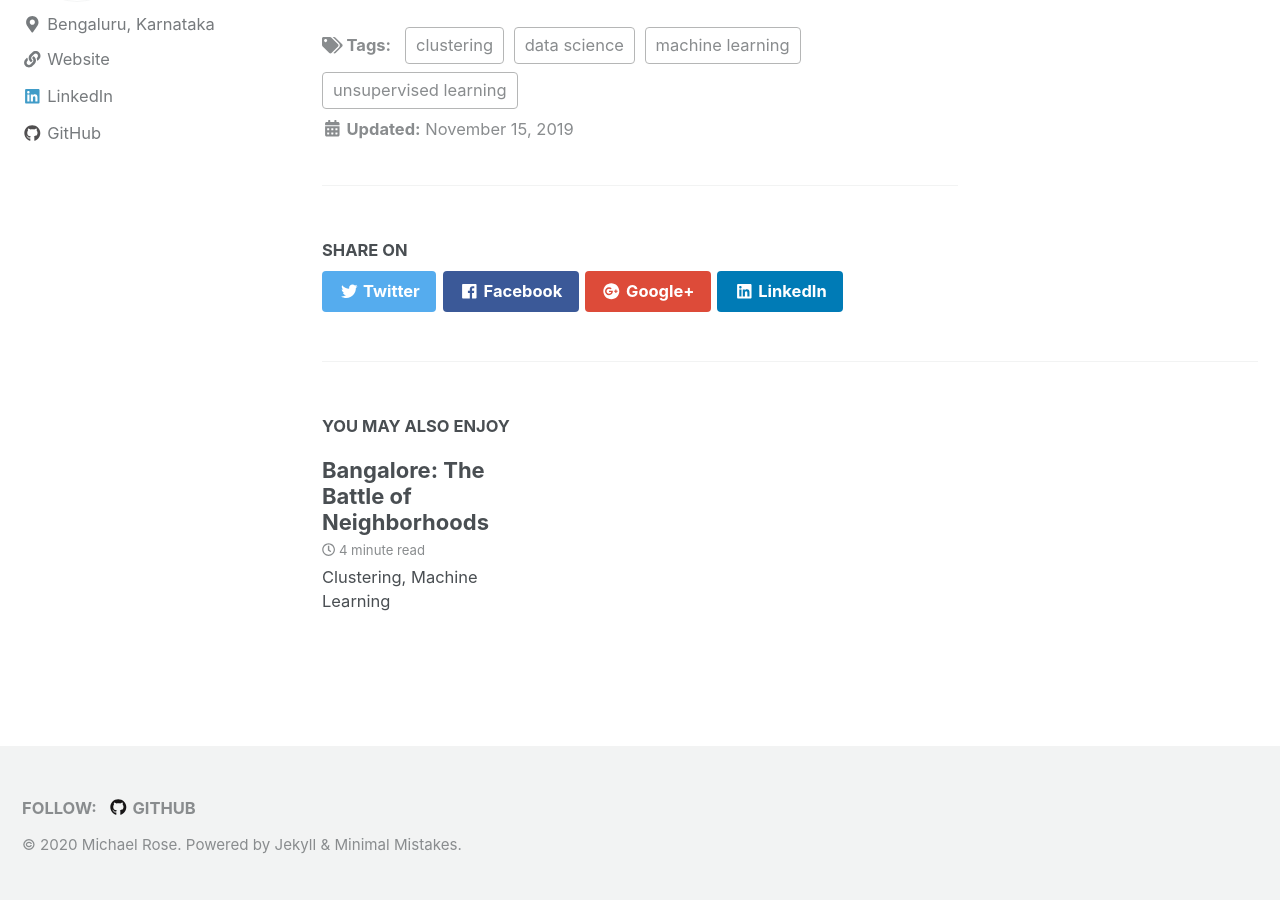
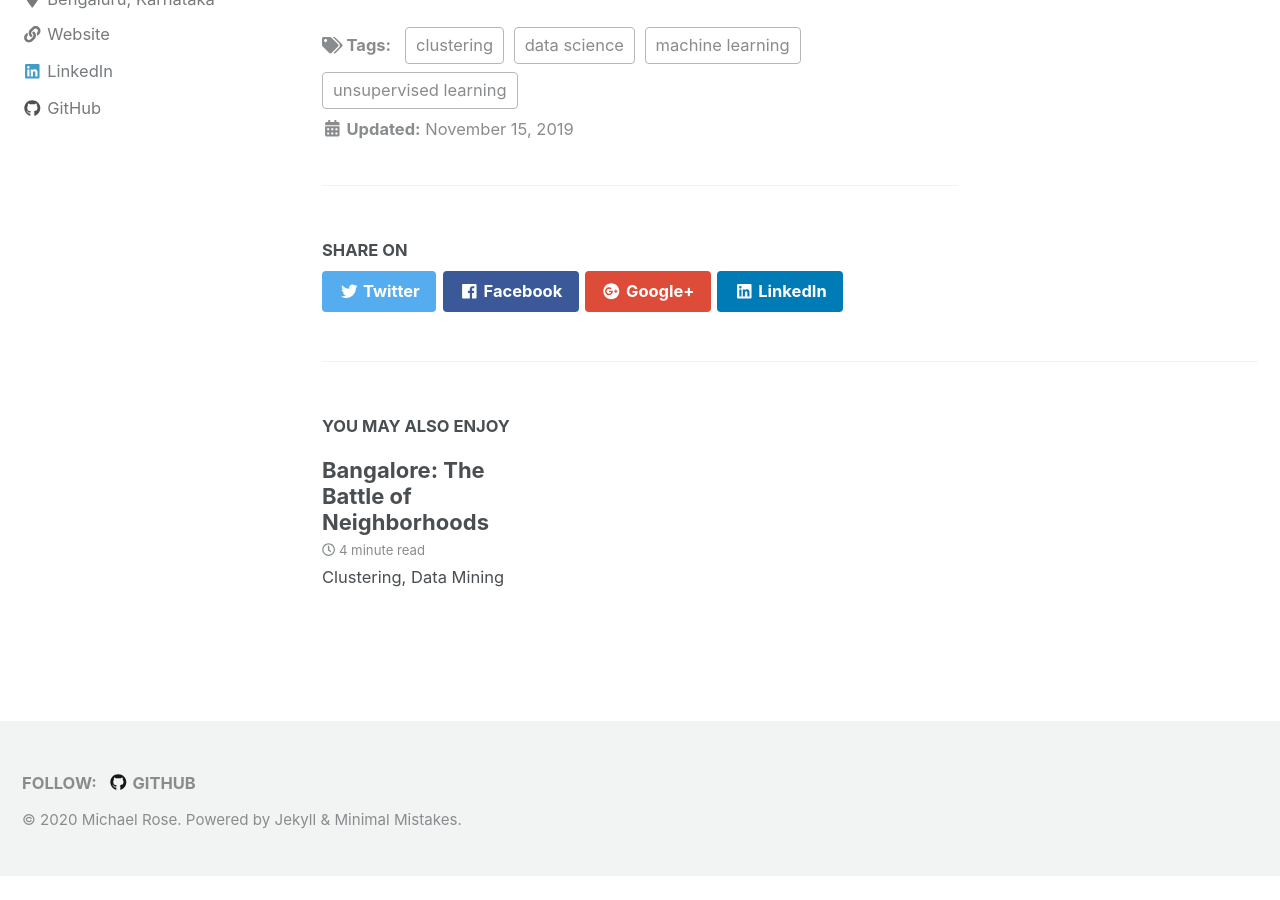
Before and after one commit to gopalrahulrg/gopalrahulrg.github.io, a Jekyll site: the page built from _posts/2019-11-15-cnbr.md, in a window 1280 px wide and 900 px high, scrolled down 6750 px. Built offline with Jekyll 4.4.1, drawn with Linux system fonts in a browser that asks for light colours; nearby versions of some CDN libraries; after the commit the page ends 7626 px from its top, so only the background shows below that.

Commit message:
Update 2019-11-15-cnbr.md

```diff
--- a/_posts/2019-11-15-cnbr.md
+++ b/_posts/2019-11-15-cnbr.md
@@ -3,7 +3,7 @@ title: "Bangalore: The Battle of Neighborhoods"
 date: 2019-11-15
 tags: [data science, machine learning, unsupervised learning, clustering]
 header:
-excerpt: "Clustering, Machine Learning"
+excerpt: "Clustering, Data Mining"
 mathjax: true
 ---
 
```
